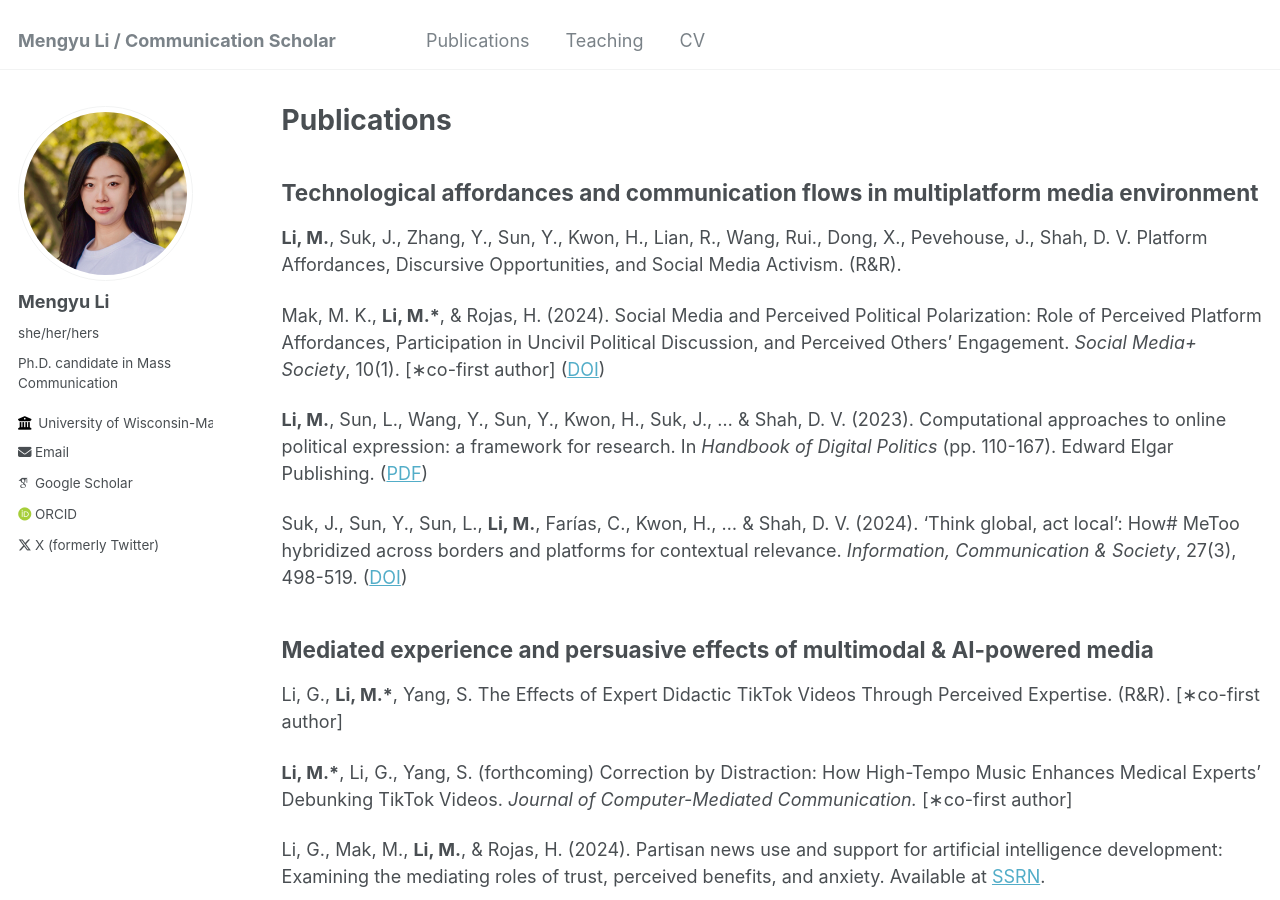
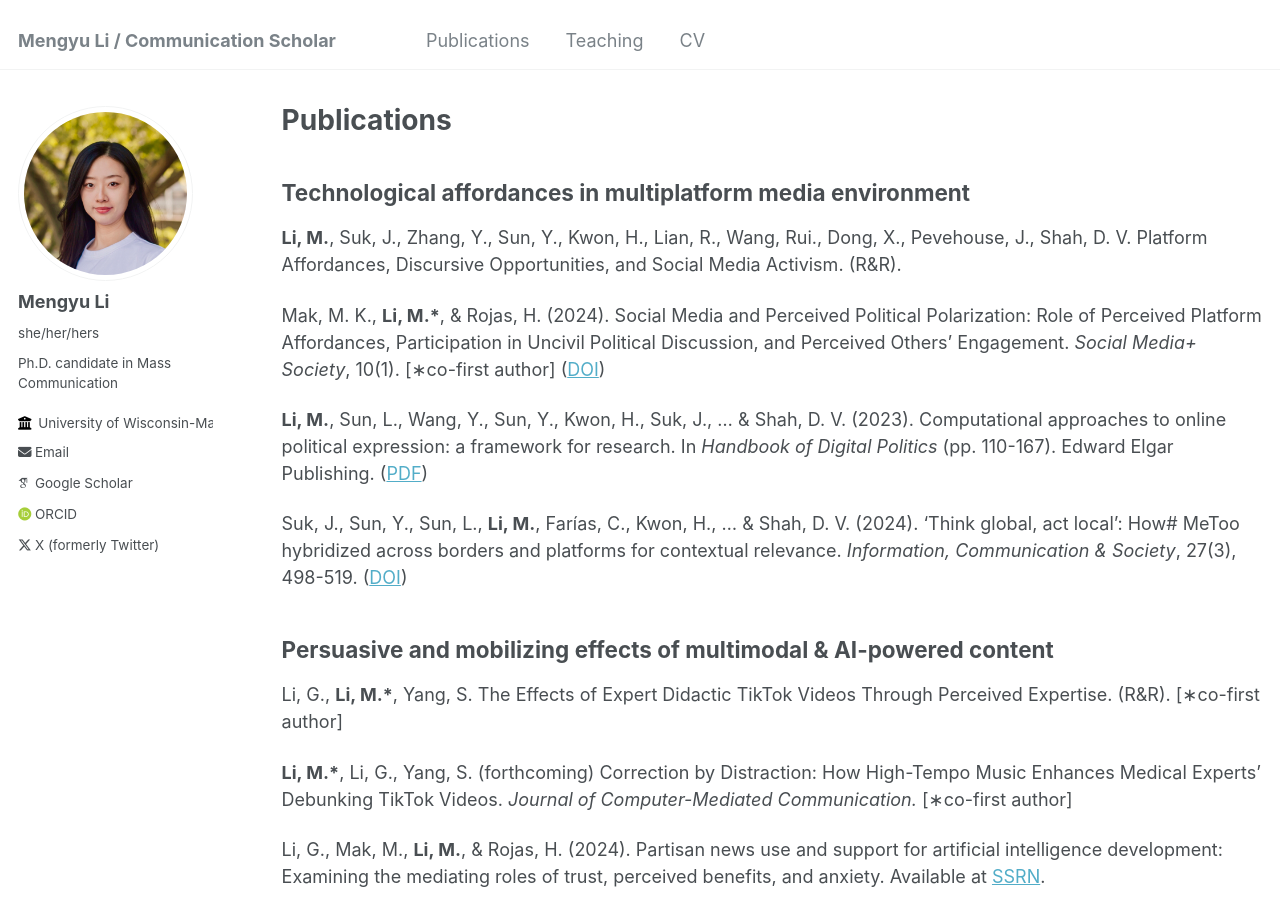
Before and after one commit to im-mengyuli/im-mengyuli.github.io, a Jekyll site: the page built from _pages/publications.md, in a window 1280 px wide and 900 px high. Built offline with Jekyll 4.4.1, drawn with Linux system fonts in a browser that asks for light colours; some web fonts are replaced.

Commit message:
Update publications.md

```diff
--- a/_pages/publications.md
+++ b/_pages/publications.md
@@ -5,7 +5,7 @@ permalink: /publications/
 author_profile: true
 ---
 
-## Technological affordances and communication flows in multiplatform media environment
+## Technological affordances in multiplatform media environment
 <b>Li, M.</b>, Suk, J., Zhang, Y., Sun, Y., Kwon, H., Lian, R., Wang, Rui., Dong, X., Pevehouse, J., Shah, D. V. Platform Affordances, Discursive Opportunities, and Social Media Activism. (R&R).
 
 Mak, M. K., <b>Li, M.*</b>, & Rojas, H. (2024). Social Media and Perceived Political Polarization: Role of Perceived Platform Affordances, Participation in Uncivil Political Discussion, and Perceived Others’ Engagement. <i>Social Media+ Society</i>, 10(1). [∗co-first author] ([DOI](https://doi.org/10.1177/20563051241228595))
@@ -14,7 +14,7 @@ Mak, M. K., <b>Li, M.*</b>, & Rojas, H. (2024). Social Media and Perceived Polit
 
 Suk, J., Sun, Y., Sun, L., <b>Li, M.</b>, Farías, C., Kwon, H., ... & Shah, D. V. (2024). ‘Think global, act local’: How# MeToo hybridized across borders and platforms for contextual relevance. <i>Information, Communication & Society</i>, 27(3), 498-519. ([DOI](https://doi.org/10.1080/1369118X.2023.2219716))
 
-## Mediated experience and persuasive effects of multimodal & AI-powered media
+## Persuasive and mobilizing effects of multimodal & AI-powered content
 Li, G., <b>Li, M.*</b>, Yang, S. The Effects of Expert Didactic TikTok Videos Through Perceived Expertise. (R&R). [∗co-first author]
 
 <b>Li, M.*</b>, Li, G., Yang, S. (forthcoming) Correction by Distraction: How High-Tempo Music Enhances Medical Experts’ Debunking TikTok Videos. <i>Journal of Computer-Mediated Communication.</i> [∗co-first author]
```
